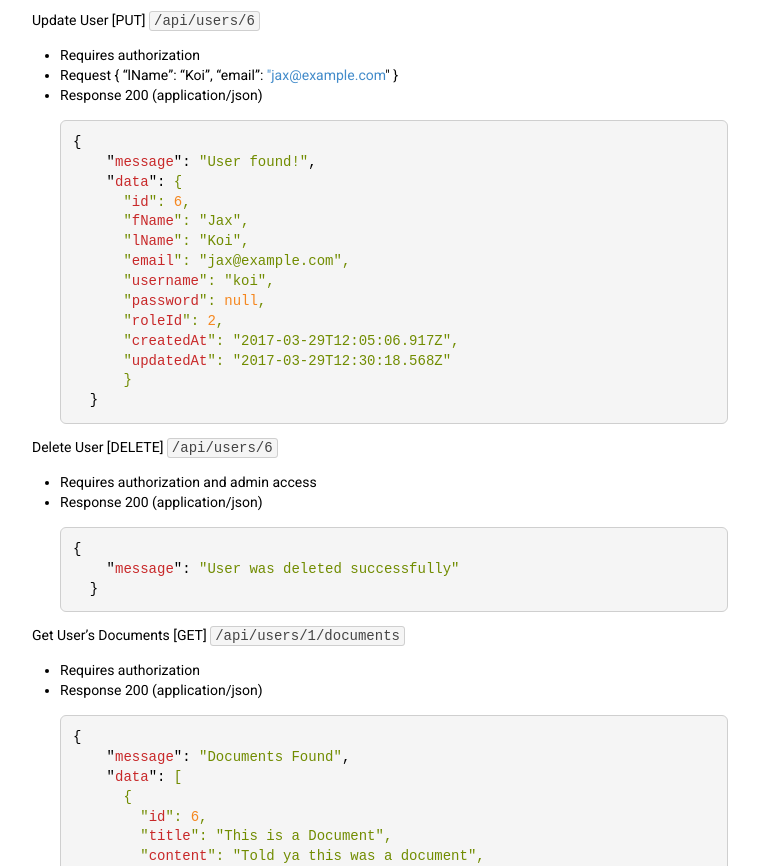
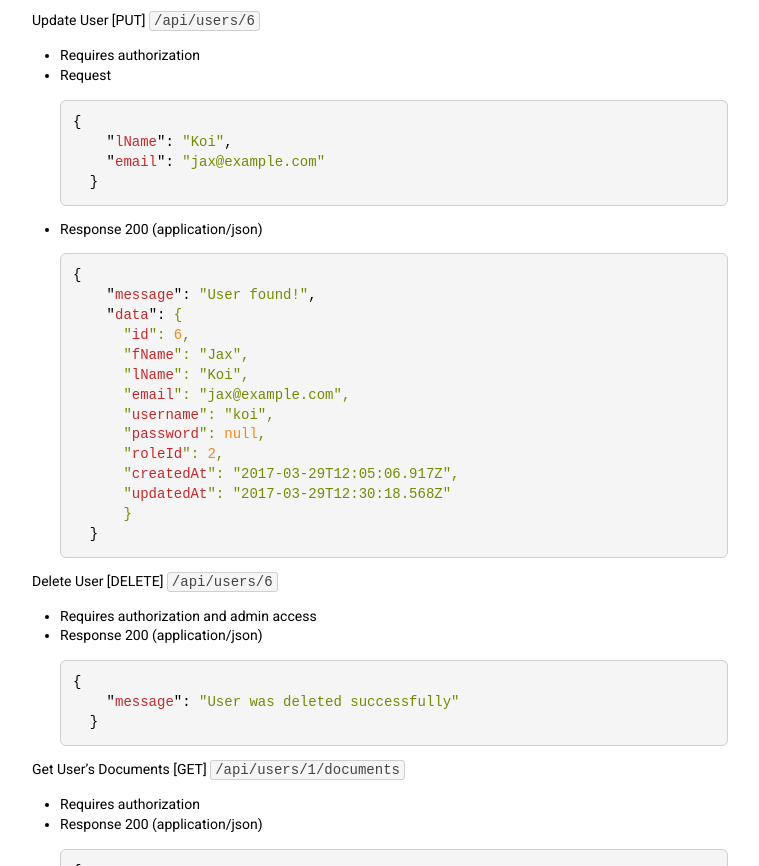
Before and after one commit to karendi/hati-DMS, a React app: page hatiapi.html in a window 1280 px wide. Shown: the part 4312-5178 px from the top of the page, without its empty margins (382-1141 px from the left). Built offline with nearby package versions, Linux system fonts and the light colour scheme.

Commit message:
[Chore #142209709] Update Apiary webpage

```diff
--- a/hatiapi.html
+++ b/hatiapi.html
@@ -227,11 +227,11 @@
 <p>Requires authorization</p>
 </li>
 <li>
-<p>Request
-{
-“lName”: “Koi”,
-“email”: <a href="mailto:%22jax@example.com">&quot;jax@example.com</a>&quot;
-}</p>
+<p>Request</p>
+<pre><code>{
+    "<span class="hljs-attribute">lName</span>": <span class="hljs-value"><span class="hljs-string">"Koi"</span></span>,
+    "<span class="hljs-attribute">email</span>": <span class="hljs-value"><span class="hljs-string">"jax@example.com"</span>
+  </span>}</code></pre>
 </li>
 <li>
 <p>Response 200 (application/json)</p>
```
